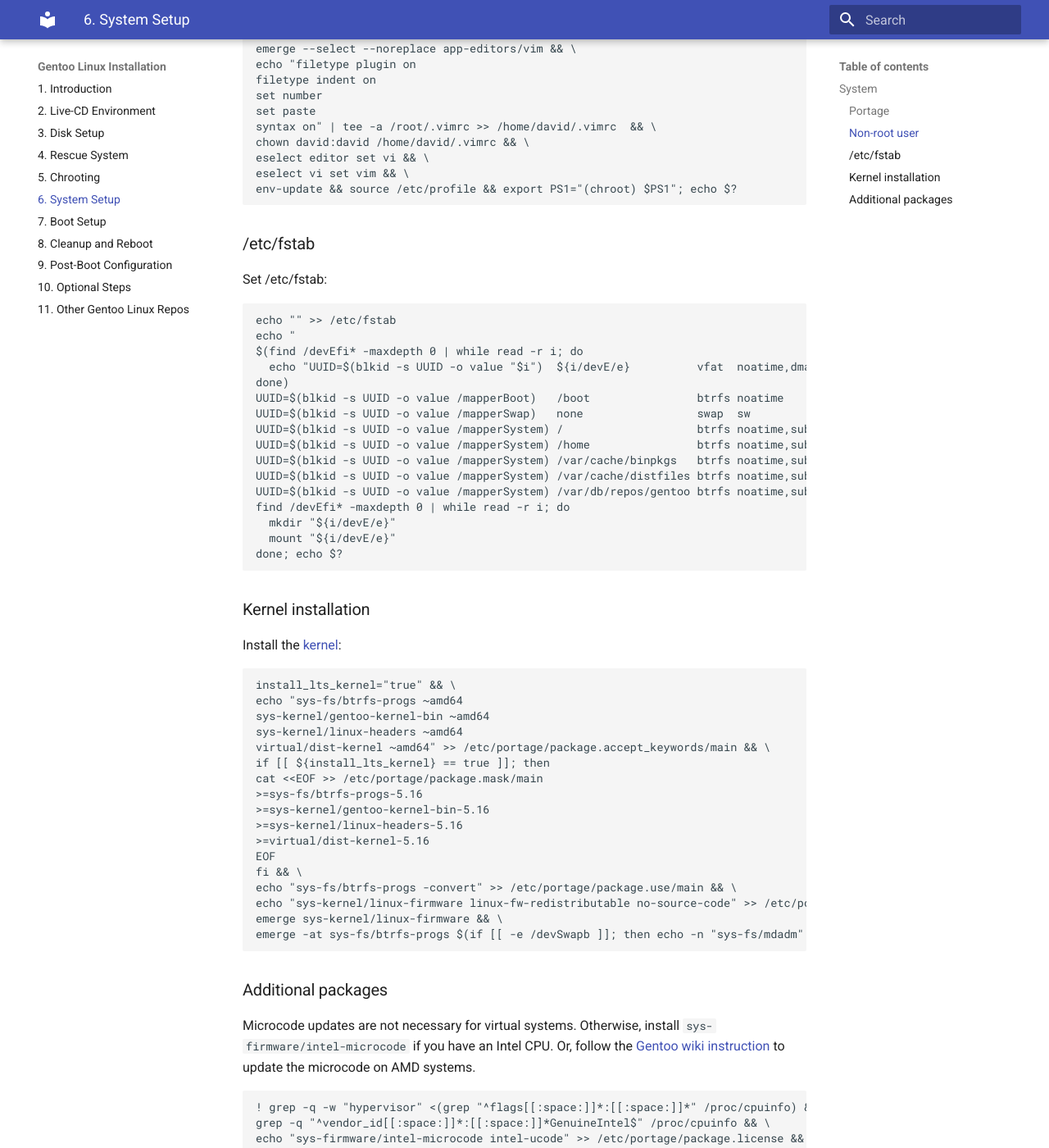
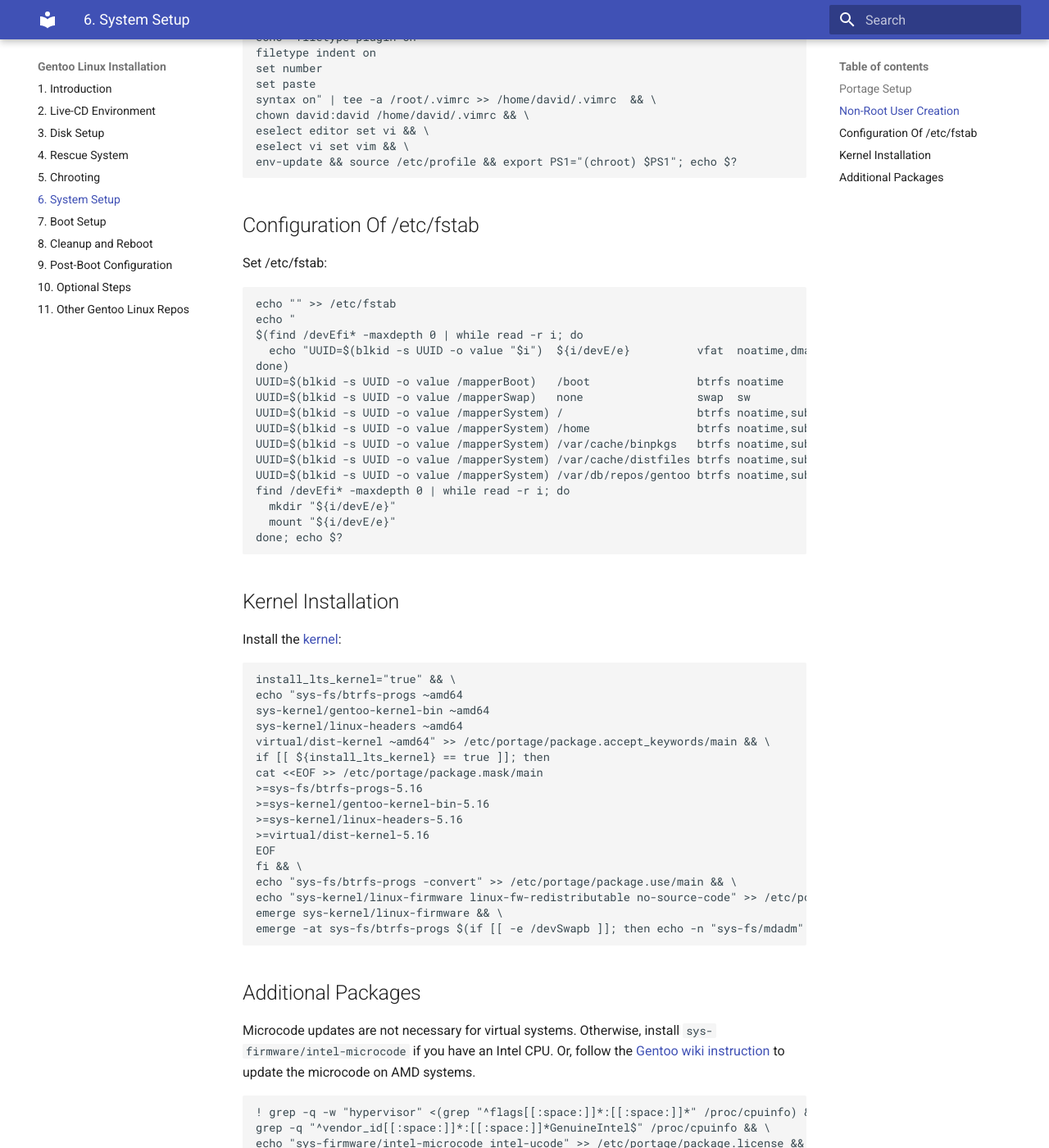
Before and after one commit to duxsco/gentoo-installation, an MkDocs documentation site: the page built from docs/06_system_setup.md, in a window 1280 px wide and 1400 px high, scrolled down 2617 px. Shown: the whole window at 82% size. Built offline with MkDocs 1.6.1 and Material for MkDocs 9.7.7, drawn with Linux system fonts in a browser that asks for light colours; some of the changed text lies outside the part shown.

Commit message:
Update headers of "6. System Setup"

````diff
--- a/docs/06_system_setup.md
+++ b/docs/06_system_setup.md
@@ -1,6 +1,4 @@
-## System
-
-### Portage
+## Portage Setup
 
 Make `dispatch-conf` show diffs in color and use vimdiff for merging:
 
@@ -101,7 +99,7 @@ echo "sys-apps/systemd cryptsetup" >> /etc/portage/package.use/main && \
 emerge -atuDN @world
 ```
 
-### Non-root user
+## Non-Root User Creation
 
 Create a non-root user and set a password you can use with English keyboard layout for now. The keyboard layout will be changed in a later section after reboot.
 
@@ -145,7 +143,7 @@ eselect vi set vim && \
 env-update && source /etc/profile && export PS1="(chroot) $PS1"; echo $?
 ```
 
-### /etc/fstab
+## Configuration Of /etc/fstab
 
 Set /etc/fstab:
 
@@ -168,7 +166,7 @@ find /devEfi* -maxdepth 0 | while read -r i; do
 done; echo $?
 ```
 
-### Kernel installation
+## Kernel Installation
 
 Install the [kernel](https://www.kernel.org/category/releases.html):
 
@@ -192,7 +190,7 @@ emerge sys-kernel/linux-firmware && \
 emerge -at sys-fs/btrfs-progs $(if [[ -e /devSwapb ]]; then echo -n "sys-fs/mdadm"; fi) sys-kernel/gentoo-kernel-bin sys-kernel/linux-firmware; echo $?
 ```
 
-### Additional packages
+## Additional Packages
 
 Microcode updates are not necessary for virtual systems. Otherwise, install `sys-firmware/intel-microcode` if you have an Intel CPU. Or, follow the [Gentoo wiki instruction](https://wiki.gentoo.org/wiki/AMD_microcode) to update the microcode on AMD systems.
 
````
